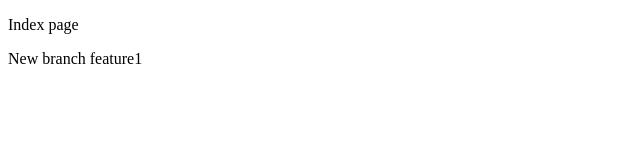
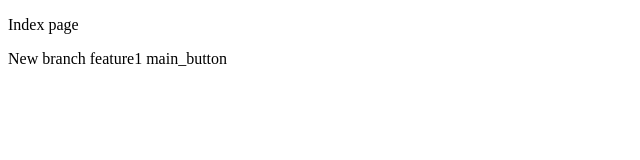
Before and after one commit to tarini-py/localrepo, a plain HTML site: page index.html in a window 1280 px wide. Shown: the full height of the page, 0-640 px from the left. Drawn offline with Linux system fonts and the light colour scheme.

Commit message:
button add

```diff
--- a/index.html
+++ b/index.html
@@ -7,6 +7,6 @@
 </head>
 <body>
     <p>Index page</p>
-    <p>New branch feature1</p>
+    <p>New branch feature1 main_button</p>
 </body>
 </html>
```
